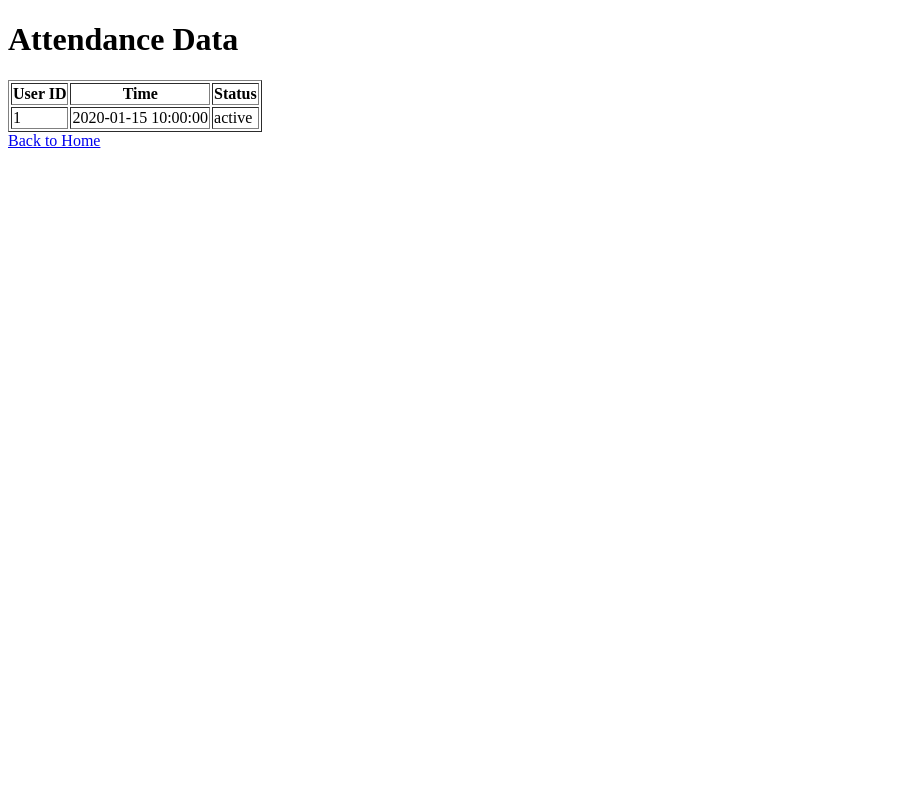
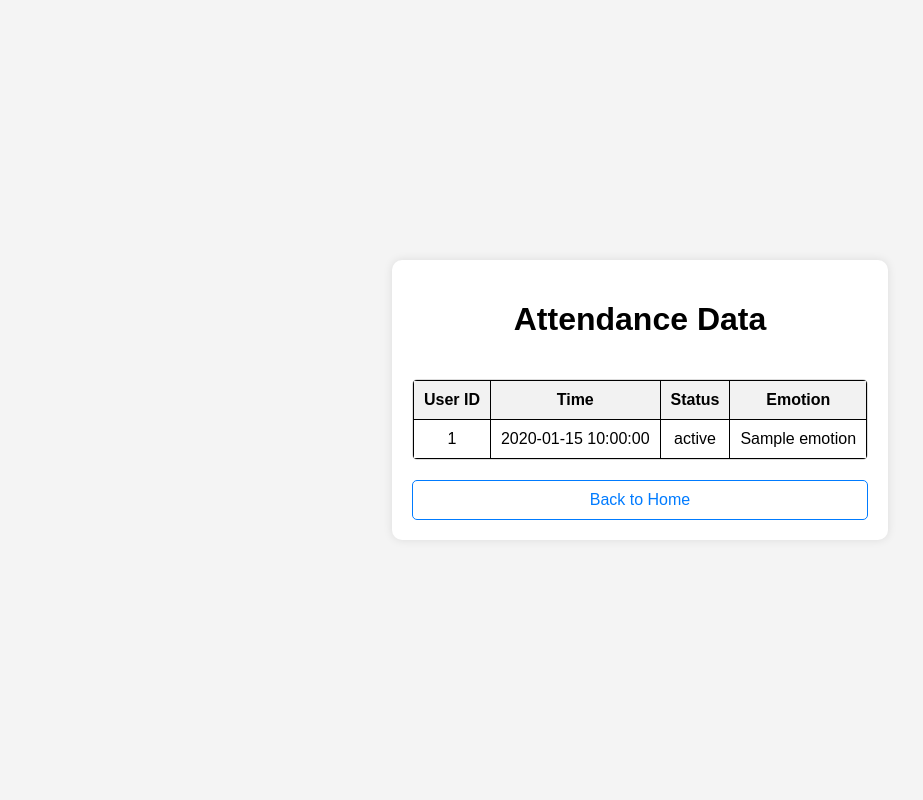
Before and after one commit to TwelveNight/emotion_attendance_system, a Flask app: template templates/attendance.html in a window 1280 px wide. Shown: the whole page, without its empty margins (0-923 px from the left). Run offline with Flask 3, Linux system fonts and the light colour scheme; the template is opened without the code that fills it: most values are stand-ins (such as "Sample title", 1, 10 or a date in 2020); parts of the project's set-up code (start-up, migrations or seed data) failed here and were passed over.

Commit message:
fix:attendance data show

```diff
--- a/templates/attendance.html
+++ b/templates/attendance.html
@@ -3,15 +3,78 @@
 <head>
   <meta charset="UTF-8">
   <title>Attendance Data</title>
+  <style>
+    body {
+      font-family: Arial, sans-serif;
+      background-color: #f4f4f4;
+      display: flex;
+      justify-content: center;
+      align-items: center;
+      height: 100vh;
+      margin: 0;
+    }
+    .container {
+      background-color: white;
+      padding: 20px;
+      border-radius: 10px;
+      box-shadow: 0 0 10px rgba(0, 0, 0, 0.1);
+      text-align: center;
+      max-width: 80%;
+      max-height: 90vh;
+      overflow: hidden;
+      display: flex;
+      flex-direction: column;
+    }
+    .table-container {
+      overflow-y: auto;
+      margin-top: 20px;
+      max-height: 60vh;
+      border: 1px solid #ddd;
+      border-radius: 5px;
+    }
+    table {
+      width: 100%;
+      border-collapse: collapse;
+    }
+    table, th, td {
+      border: 1px solid black;
+    }
+    th, td {
+      padding: 10px;
+      text-align: center;
+    }
+    th {
+      background-color: #f2f2f2;
+      position: sticky;
+      top: 0;
+      z-index: 1;
+    }
+    a {
+      display: inline-block;
+      margin-top: 20px;
+      text-decoration: none;
+      color: #007bff;
+      border: 1px solid #007bff;
+      padding: 10px 20px;
+      border-radius: 5px;
+    }
+    a:hover {
+      background-color: #007bff;
+      color: white;
+    }
+  </style>
 </head>
 <body>
+<div class="container">
   <h1>Attendance Data</h1>
-<table border="1">
+  <div class="table-container">
+    <table>
       <thead>
       <tr>
         <th>User ID</th>
         <th>Time</th>
         <th>Status</th>
+        <th>Emotion</th>
       </tr>
       </thead>
       <tbody>
@@ -20,10 +83,13 @@
         <td>{{ row.user_id }}</td>
         <td>{{ row.time }}</td>
         <td>{{ row.status }}</td>
+        <td>{{ row.emotion }}</td>
       </tr>
       {% endfor %}
       </tbody>
     </table>
+  </div>
   <a href="/">Back to Home</a>
+</div>
 </body>
 </html>
```
Also changed, not shown: attendance.py (+11 -5 lines). Lines whose indentation alone changed are shown as unchanged.
